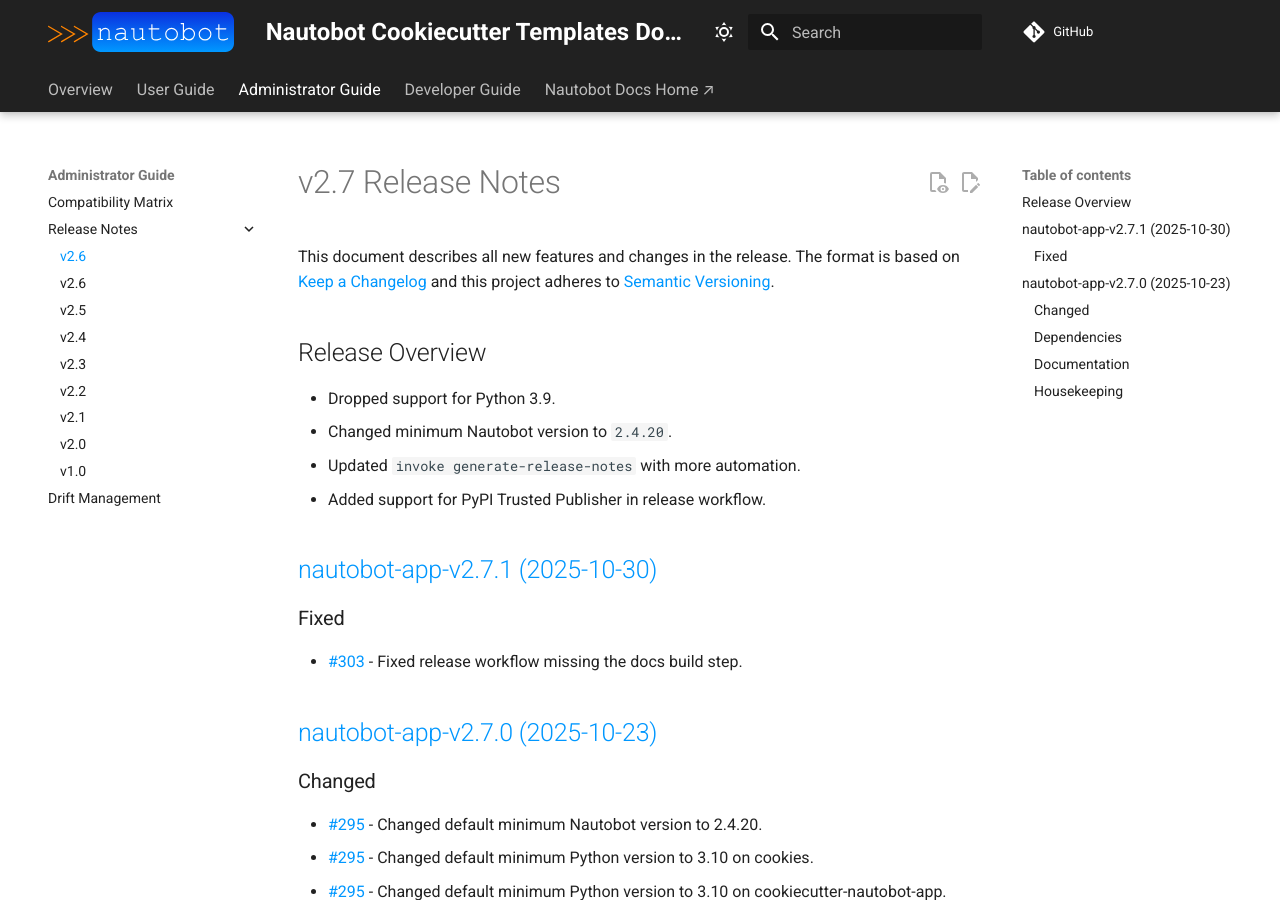
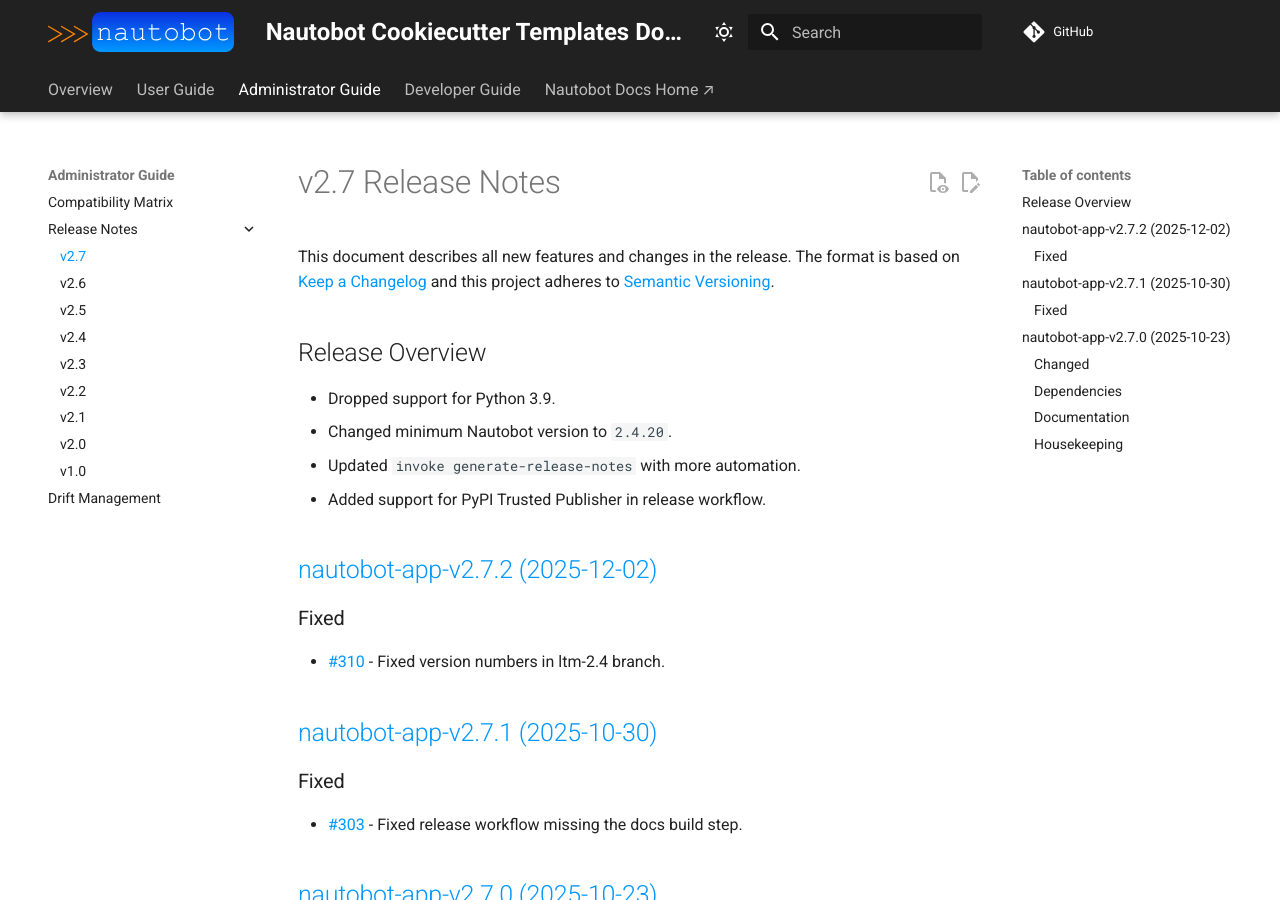
Before and after one commit to nautobot/cookiecutter-nautobot-app, an MkDocs documentation site: the page built from docs/admin/release_notes/version_2.7.md, in a window 1280 px wide and 900 px high. Built offline with MkDocs 1.6.1 and Material for MkDocs 9.7.7, drawn with Linux system fonts in a browser that asks for light colours; comment, search, counter and statistics services are not loaded.

Commit message:
Fix 2.7 release notes

```diff
--- a/docs/admin/release_notes/version_2.7.md
+++ b/docs/admin/release_notes/version_2.7.md
@@ -10,6 +10,12 @@
 - Added support for PyPI Trusted Publisher in release workflow.
 
 <!-- towncrier release notes start -->
+## [nautobot-app-v2.7.2 (2025-12-02)](https://github.com/nautobot/cookiecutter-nautobot-app/releases/tag/nautobot-app-v2.7.2)
+
+### Fixed
+
+- [#310](https://github.com/nautobot/cookiecutter-nautobot-app/issues/310) - Fixed version numbers in ltm-2.4 branch.
+
 ## [nautobot-app-v2.7.1 (2025-10-30)](https://github.com/nautobot/cookiecutter-nautobot-app/releases/tag/nautobot-app-v2.7.1)
 
 ### Fixed
--- a/mkdocs.yml
+++ b/mkdocs.yml
@@ -96,7 +96,7 @@
       - Compatibility Matrix: "admin/compatibility_matrix.md"
       - Release Notes:
           - "admin/release_notes/index.md"
-          - v2.6: "admin/release_notes/version_2.7.md"
+          - v2.7: "admin/release_notes/version_2.7.md"
           - v2.6: "admin/release_notes/version_2.6.md"
           - v2.5: "admin/release_notes/version_2.5.md"
           - v2.4: "admin/release_notes/version_2.4.md"
```
